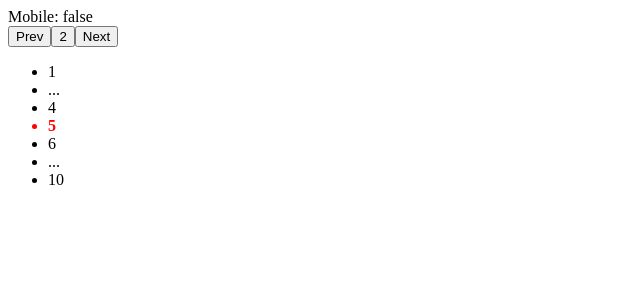
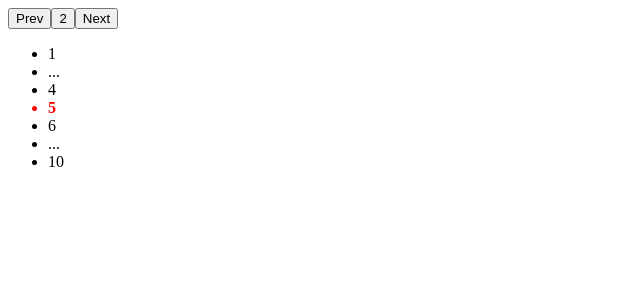
Before and after one commit to juniorencode/_playground, a React (Vite) app in the folder ReactCustomHooks/: page / in a window 1280 px wide. Shown: the top 300 px of the page, without its empty margins (0-640 px from the left). Built offline with nearby package versions, Linux system fonts and the light colour scheme.

Commit message:
refactor: usePagination name functions export

```diff
--- a/ReactCustomHooks/src/App.jsx
+++ b/ReactCustomHooks/src/App.jsx
@@ -2,7 +2,7 @@ import { useEffect } from 'react';
 import { usePagination } from './hooks/usePagination.hook';
 
 function App() {
-  const { pagination, setPage, prevPage, nextPage, isSmallScreen } =
+  const { pagination, currentPage, setPage, goToPreviousPage, goToNextPage } =
     usePagination(10, 5, 640);
 
   useEffect(() => {
@@ -11,16 +11,22 @@ function App() {
 
   return (
     <>
-      <div>Mobile: {isSmallScreen.toString()}</div>
-      <button onClick={() => prevPage()}>Prev</button>
+      <button onClick={() => goToPreviousPage()}>Prev</button>
       <button onClick={() => setPage(2)}>2</button>
-      <button onClick={() => nextPage()}>Next</button>
+      <button onClick={() => goToNextPage()}>Next</button>
       <div>
         <ul>
           {pagination.map((elem, index) => (
             <li
               key={index}
-              style={elem.active && { fontWeight: 'bolder', color: 'red' }}
+              style={
+                elem.number === currentPage
+                  ? {
+                      fontWeight: 'bolder',
+                      color: 'red'
+                    }
+                  : {}
+              }
             >
               {elem.type === 'page' ? elem.number : '...'}
             </li>
--- a/ReactCustomHooks/src/hooks/usePagination.hook.jsx
+++ b/ReactCustomHooks/src/hooks/usePagination.hook.jsx
@@ -134,21 +134,26 @@ const usePagination = (totalPages, currentPage = 1, mobileWidth = 768) => {
 
   const _setPage = num => {
     if (num < 1 || num > totalPages) return;
-
     setPage(num);
   };
 
-  const prevPage = () => {
+  const goToPreviousPage = () => {
     if (page <= 1) return;
     setPage(page - 1);
   };
 
-  const nextPage = () => {
+  const goToNextPage = () => {
     if (page >= totalPages) return;
     setPage(page + 1);
   };
 
-  return { pagination, setPage: _setPage, prevPage, nextPage, isSmallScreen };
+  return {
+    pagination,
+    currentPage: page,
+    setPage: _setPage,
+    goToPreviousPage,
+    goToNextPage
+  };
 };
 
 export { usePagination };
```
